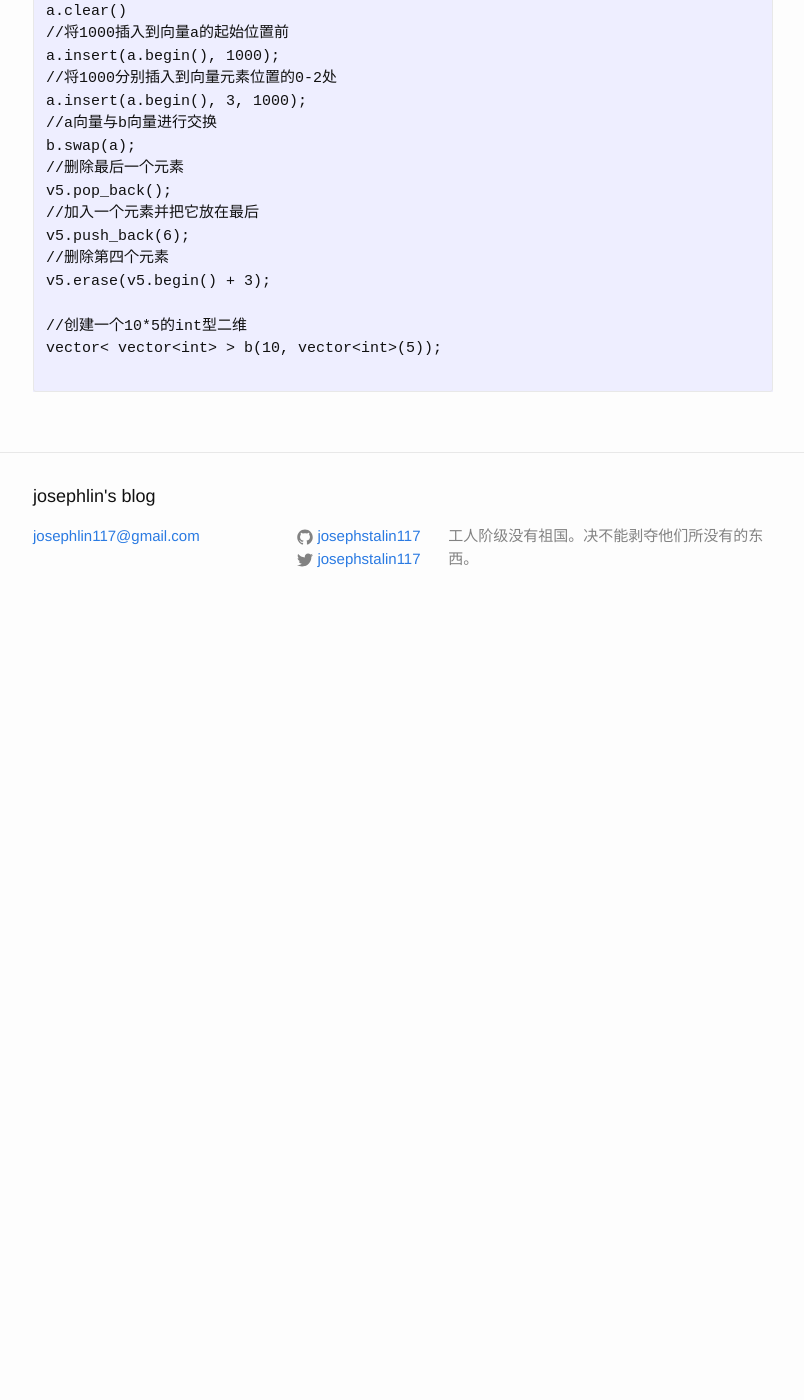
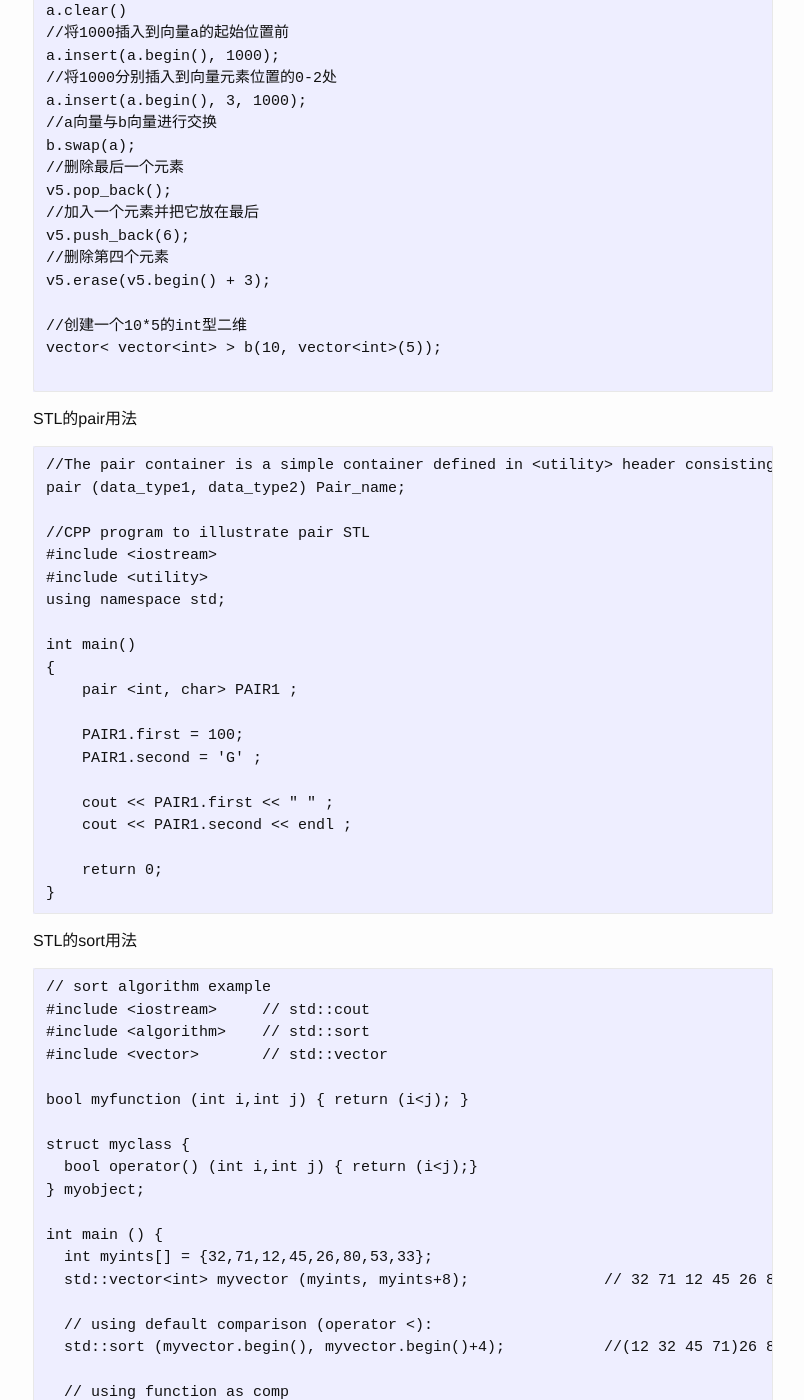
Before and after one commit to josephstalin117/josephstalin117.github.io, a Jekyll site: the page built from _posts/2018-5-25-c.markdown, in a window 1280 px wide and 1400 px high, scrolled down 1467 px. Shown: the whole window, without its empty margins (237-1041 px from the left). Built offline with Jekyll 4.4.1, drawn with Linux system fonts in a browser that asks for light colours; before the commit the page ends 2097 px from its top, so only the background shows below that; some of the changed text lies outside the part shown.

Commit message:
add STL pair and sort

````diff
--- a/_posts/2018-5-25-c.markdown
+++ b/_posts/2018-5-25-c.markdown
@@ -23,7 +23,7 @@ categories: language
 
 ```
 
-STL::vector
+STL的vector用法
 ```
 // 导入
 #include <vector>
@@ -81,3 +81,63 @@ v5.erase(v5.begin() + 3);
 vector< vector<int> > b(10, vector<int>(5));
 
 ```
+
+STL的pair用法
+```
+//The pair container is a simple container defined in <utility> header consisting of two data elements or objects.
+pair (data_type1, data_type2) Pair_name;
+
+//CPP program to illustrate pair STL
+#include <iostream>
+#include <utility>
+using namespace std;
+
+int main()
+{
+    pair <int, char> PAIR1 ;
+
+    PAIR1.first = 100;
+    PAIR1.second = 'G' ;
+
+    cout << PAIR1.first << " " ;
+    cout << PAIR1.second << endl ;
+
+    return 0;
+}
+```
+
+STL的sort用法
+```
+// sort algorithm example
+#include <iostream>     // std::cout
+#include <algorithm>    // std::sort
+#include <vector>       // std::vector
+
+bool myfunction (int i,int j) { return (i<j); }
+
+struct myclass {
+  bool operator() (int i,int j) { return (i<j);}
+} myobject;
+
+int main () {
+  int myints[] = {32,71,12,45,26,80,53,33};
+  std::vector<int> myvector (myints, myints+8);               // 32 71 12 45 26 80 53 33
+
+  // using default comparison (operator <):
+  std::sort (myvector.begin(), myvector.begin()+4);           //(12 32 45 71)26 80 53 33
+
+  // using function as comp
+  std::sort (myvector.begin()+4, myvector.end(), myfunction); // 12 32 45 71(26 33 53 80)
+
+  // using object as comp
+  std::sort (myvector.begin(), myvector.end(), myobject);     //(12 26 32 33 45 53 71 80)
+
+  // print out content:
+  std::cout << "myvector contains:";
+  for (std::vector<int>::iterator it=myvector.begin(); it!=myvector.end(); ++it)
+    std::cout << ' ' << *it;
+  std::cout << '\n';
+
+  return 0;
+}
+```
````
